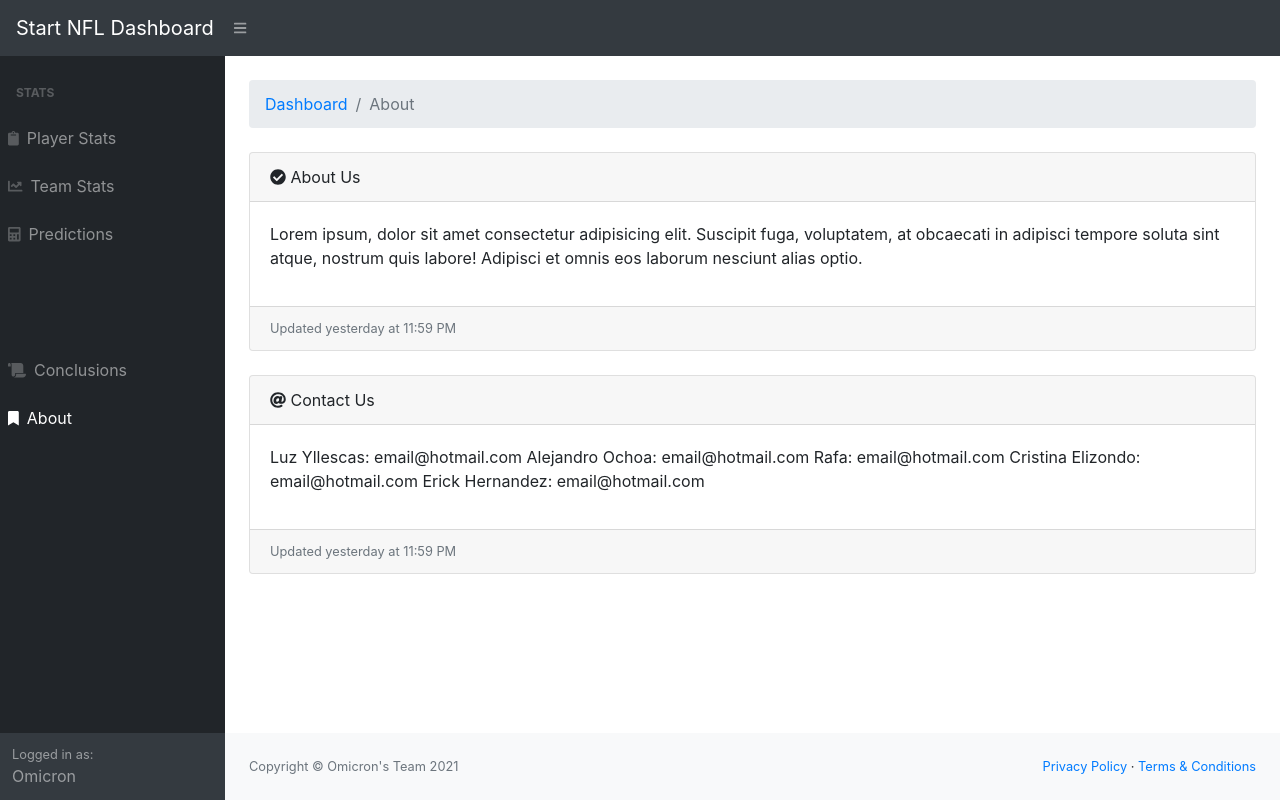
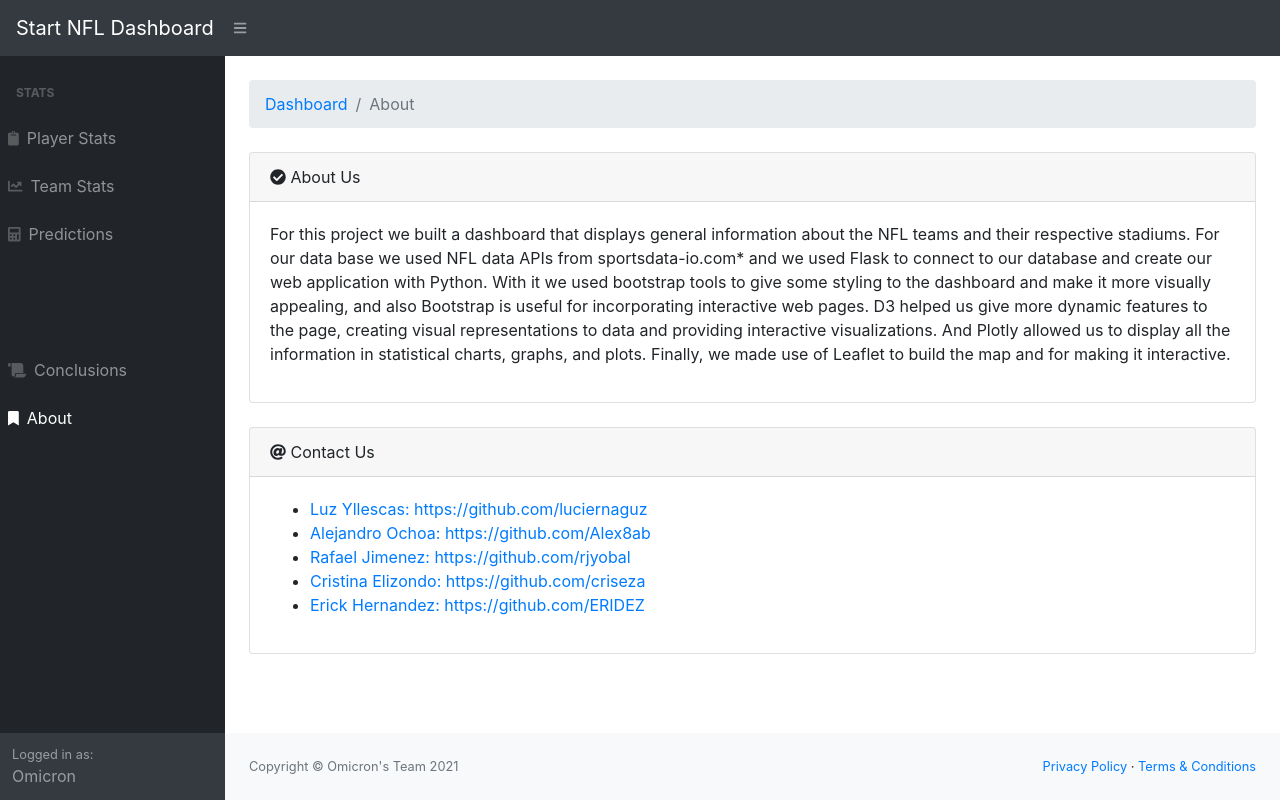
Before and after one commit to luciernaguz/Omicrons, a Flask app: page /about in a window 1280 px wide. Run offline with Flask 2, Linux system fonts and the light colour scheme; some libraries are stand-ins or nearby versions.

Commit message:
about us and conclusions - Cristi

```diff
--- a/templates/about.html
+++ b/templates/about.html
@@ -83,10 +83,15 @@
                                         About Us
                                     </div>
                                     <div class="card-body">
-                                        <p>Lorem ipsum, dolor sit amet consectetur adipisicing elit. Suscipit fuga, voluptatem, at obcaecati in adipisci tempore soluta sint atque, nostrum quis labore! Adipisci et omnis eos laborum nesciunt alias optio.</p>
-
+                                        <p>For this project we built a dashboard that displays general information about the NFL teams and their respective stadiums.
+                                            For our data base we used NFL data APIs from sportsdata-io.com* and we used Flask to connect to our database and create our web application with Python.
+                                            With it we used bootstrap tools to give some styling to the dashboard and make it more visually appealing, and also Bootstrap is useful for incorporating interactive web pages.
+                                            D3 helped us give more dynamic features to the page, creating visual representations to data and providing interactive visualizations.
+                                            And Plotly allowed us to display all the information in statistical charts, graphs, and plots.
+                                            Finally, we made use of Leaflet to build the map and for making it interactive.
+                                            </p>
                                     </div>
-                                    <div class="card-footer small text-muted">Updated yesterday at 11:59 PM</div>
+                                    <!-- <div class="card-footer small text-muted">Updated yesterday at 11:59 PM</div> -->
                                 </div>
                             </div>
                         </div>
@@ -99,15 +104,15 @@
                                         Contact Us
                                     </div>
                                     <div class="card-body">
-                                        <p>Luz Yllescas: email@hotmail.com
-                                            Alejandro Ochoa: email@hotmail.com
-                                            Rafa: email@hotmail.com
-                                            Cristina Elizondo: email@hotmail.com
-                                            Erick Hernandez: email@hotmail.com
-                                        </p>
-
+                                        <ul>
+                                            <li><a href="https://github.com/luciernaguz">Luz Yllescas: https://github.com/luciernaguz</a></li>
+                                            <li><a href="https://github.com/Alex8ab">Alejandro Ochoa: https://github.com/Alex8ab</a></li>
+                                            <li><a href="https://github.com/rjyobal">Rafael Jimenez: https://github.com/rjyobal</a></li>
+                                            <li><a href="https://github.com/criseza">Cristina Elizondo: https://github.com/criseza</a></li>
+                                            <li><a href="https://github.com/ERIDEZ">Erick Hernandez: https://github.com/ERIDEZ</a></li>
+                                        </ul>
                                     </div>
-                                    <div class="card-footer small text-muted">Updated yesterday at 11:59 PM</div>
+                                    <!-- <div class="card-footer small text-muted">Updated yesterday at 11:59 PM</div> -->
                                 </div>
                             </div>
                         </div>
```
Also changed, not shown: templates/conclusions.html (+8 -2 lines).
